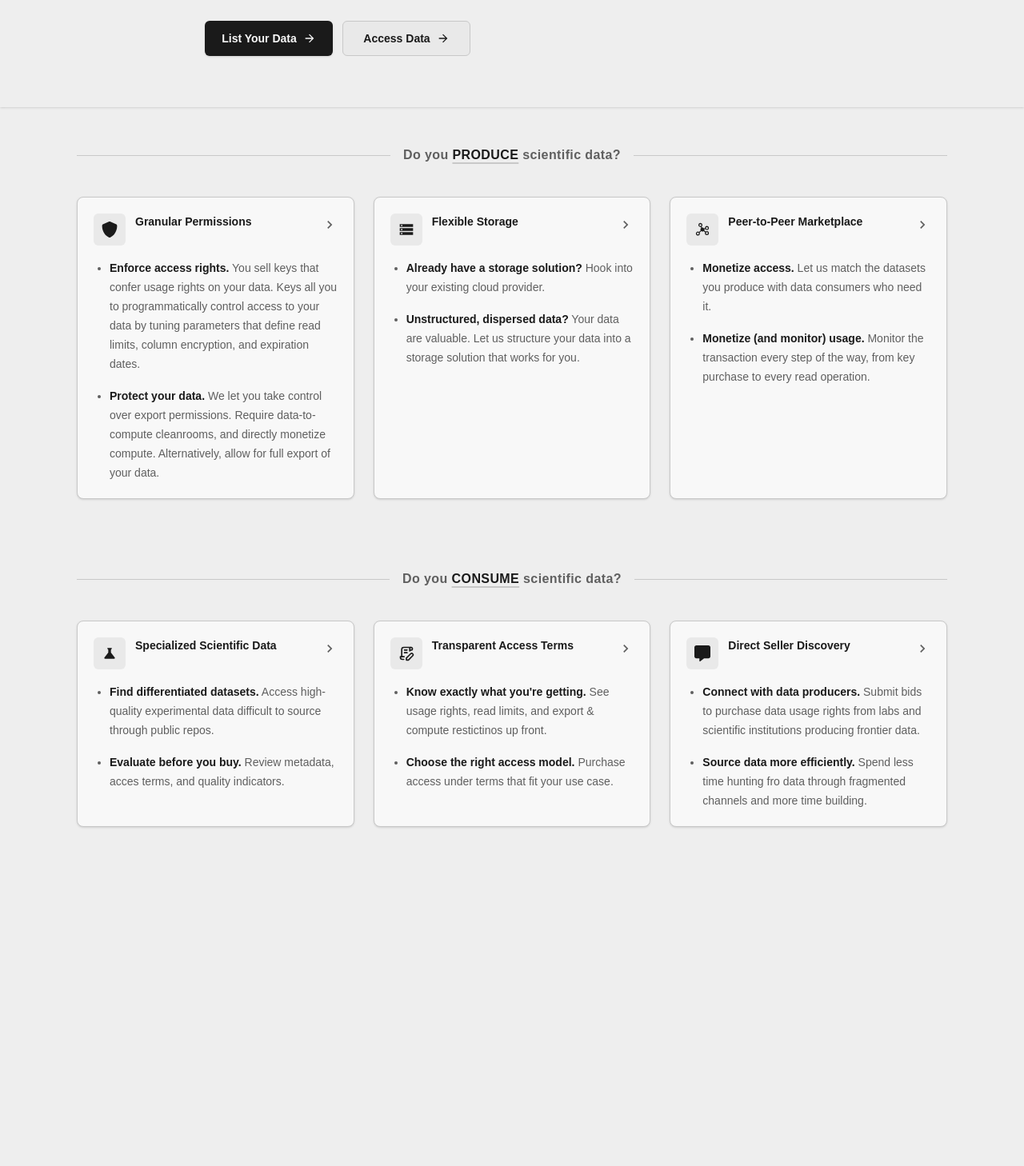
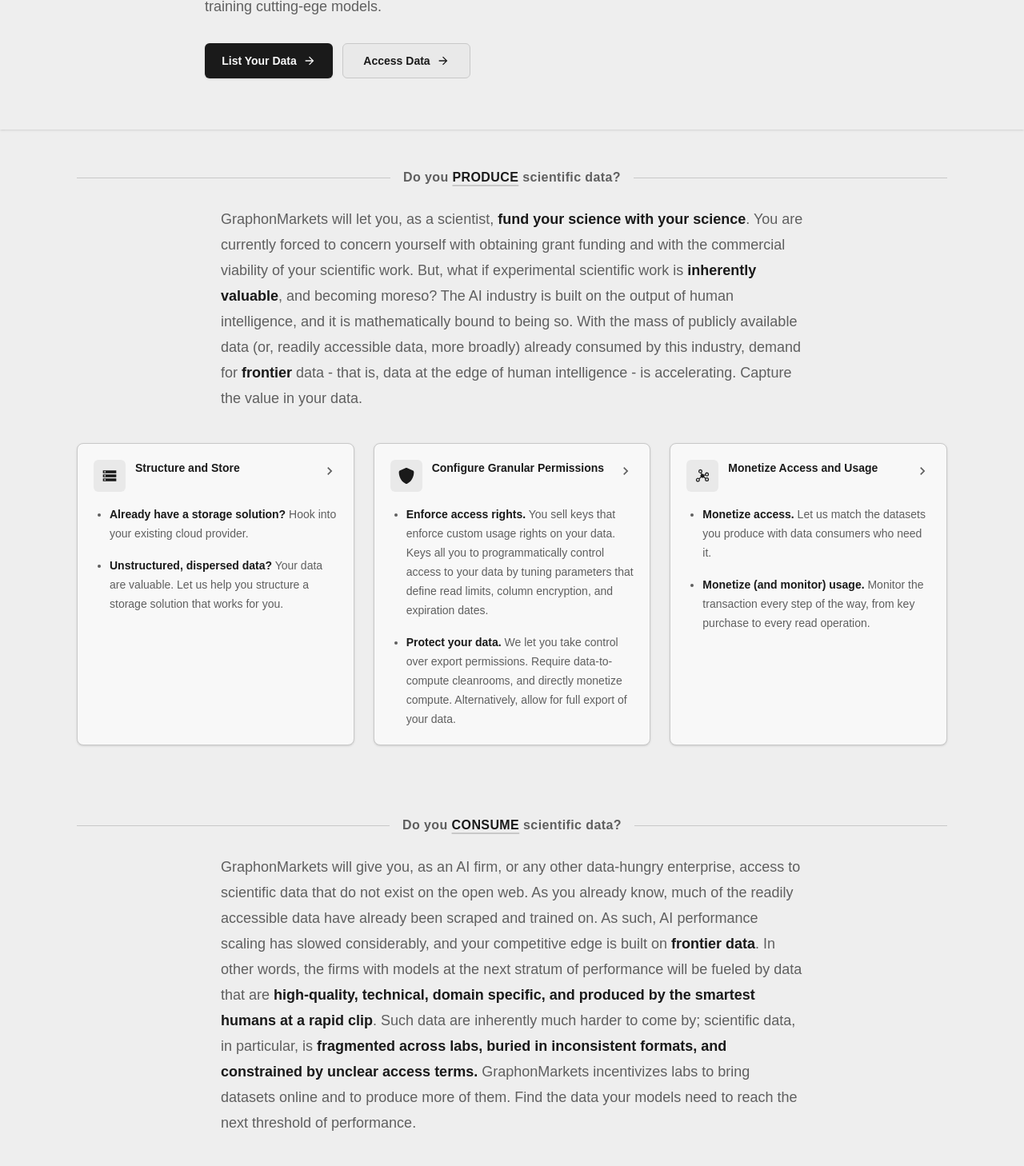
Before and after one commit to iamaray/graphon_one_pager, a Next.js app in the folder graphon-one-pager/: page / in a window 1280 px wide. Shown: the part 294-1752 px from the top of the page at 80% size. Before the commit the page ends 1368 px from the top, so only its background shows below. Built offline with nearby package versions, Linux system fonts and the light colour scheme.

Commit message:
changes to top card and top nav

```diff
--- a/graphon-one-pager/app/page.tsx
+++ b/graphon-one-pager/app/page.tsx
@@ -1,7 +1,9 @@
 import TopCard from "@/components/TopCard";
 import InfoCard, { type ExpandedInfoCardRow } from "@/components/InfoCard";
 import InfoCardRowLayout from "@/components/InfoCardRowLayout";
-import AudienceHeader from "@/components/AudienceHeader";
+import DelinUserTypeHeader from "@/components/DelinUserTypeHeader";
+import DelinAboutUsHeader from "@/components/DelinAboutUsHeader";
+
 import { FaShield } from "react-icons/fa6";
 import { MdStorage, MdScience } from "react-icons/md";
 import { PiGraphFill } from "react-icons/pi";
@@ -53,33 +55,52 @@
   ];
 }
 
+function ForegroundBold({ body }: { body: string }) {
+  return <strong className="font-semibold text-foreground">{body}</strong>;
+}
+
 export default function Home() {
   return (
     <section>
       <TopCard />
-      <AudienceHeader action="PRODUCE" />
+
+      <DelinUserTypeHeader action="PRODUCE" />
+      <p className="mx-auto mt-6 max-w-3xl px-5 text-base leading-7 text-text-muted sm:text-lg sm:leading-8">
+        GraphonMarkets will let you, as a scientist,{" "}
+        <ForegroundBold body="fund your science with your science" />. You are
+        currently forced to concern yourself with obtaining grant funding and
+        with the commercial viability of your scientific work. But, what if
+        experimental scientific work is{" "}
+        <ForegroundBold body="inherently valuable" />, and becoming moreso? The
+        AI industry is built on the output of human intelligence, and it is
+        mathematically bound to being so. With the mass of publicly available
+        data (or, readily accessible data, more broadly) already consumed by
+        this industry, demand for <ForegroundBold body="frontier" /> data - that
+        is, data at the edge of human intelligence - is accelerating. Capture
+        the value in your data.
+      </p>
       <InfoCardRowLayout>
         <InfoCard
+          Icon={MdStorage}
+          header="Structure and Store"
+          body={[
+            "Already have a storage solution? Hook into your existing cloud provider.",
+            "Unstructured, dispersed data? Your data are valuable. Let us help you structure a storage solution that works for you.",
+          ]}
+          expandedRows={placeholderRows("Flexible storage")}
+        />
+        <InfoCard
           Icon={FaShield}
-          header="Granular Permissions"
+          header="Configure Granular Permissions"
           body={[
-            "Enforce access rights. You sell keys that confer usage rights on your data. Keys all you to programmatically control access to your data by tuning parameters that define read limits, column encryption, and expiration dates.",
+            "Enforce access rights. You sell keys that enforce custom usage rights on your data. Keys all you to programmatically control access to your data by tuning parameters that define read limits, column encryption, and expiration dates.",
             "Protect your data. We let you take control over export permissions. Require data-to-compute cleanrooms, and directly monetize compute. Alternatively, allow for full export of your data.",
           ]}
           expandedRows={placeholderRows("Granular permissions")}
         />
         <InfoCard
-          Icon={MdStorage}
-          header="Flexible Storage"
-          body={[
-            "Already have a storage solution? Hook into your existing cloud provider.",
-            "Unstructured, dispersed data? Your data are valuable. Let us structure your data into a storage solution that works for you.",
-          ]}
-          expandedRows={placeholderRows("Flexible storage")}
-        />
-        <InfoCard
           Icon={PiGraphFill}
-          header="Peer-to-Peer Marketplace"
+          header="Monetize Access and Usage"
           body={[
             "Monetize access. Let us match the datasets you produce with data consumers who need it.",
             "Monetize (and monitor) usage. Monitor the transaction every step of the way, from key purchase to every read operation.",
@@ -87,7 +108,32 @@
           expandedRows={placeholderRows("Peer-to-peer marketplace")}
         />
       </InfoCardRowLayout>
-      <AudienceHeader action="CONSUME" />
+      <DelinUserTypeHeader action="CONSUME" />
+
+      <p className="mx-auto mt-6 max-w-3xl px-5 text-base leading-7 text-text-muted sm:text-lg sm:leading-8">
+        GraphonMarkets will give you, as an AI firm, or any other data-hungry
+        enterprise, access to scientific data that do not exist on the open web.
+        As you already know, much of the readily accessible data have already
+        been scraped and trained on. As such, AI performance scaling has slowed
+        considerably, and your competitive edge is built on{" "}
+        <ForegroundBold body="frontier data" />. In other words, the firms with
+        models at the next stratum of performance will be fueled by data that
+        are{" "}
+        <ForegroundBold
+          body="high-quality, technical, domain specific, and produced by the smartest humans at
+          a rapid clip"
+        />
+        . Such data are inherently much harder to come by; scientific data, in
+        particular, is{" "}
+        <ForegroundBold
+          body="fragmented across labs, buried in inconsistent formats,
+        and constrained by unclear access terms. "
+        />
+        GraphonMarkets incentivizes labs to bring datasets online and to produce
+        more of them. Find the data your models need to reach the next threshold
+        of performance.
+      </p>
+
       <InfoCardRowLayout>
         <InfoCard
           Icon={MdScience}
--- a/graphon-one-pager/components/AudienceHeader.tsx
+++ /dev/null
@@ -1,19 +0,0 @@
-export default function AudienceHeader({
-  action,
-}: {
-  action: "PRODUCE" | "CONSUME";
-}) {
-  return (
-    <div className="mx-auto flex w-full max-w-6xl items-center gap-4 px-4 pt-10 sm:px-6 sm:pt-12 lg:px-8">
-      <div className="h-px flex-1 bg-border" />
-      <h1 className="shrink-0 text-center text-sm font-semibold tracking-wide text-text-muted sm:text-base">
-        Do you{" "}
-        <span className="text-foreground underline decoration-border decoration-2 underline-offset-4">
-          {action}
-        </span>{" "}
-        scientific data?
-      </h1>
-      <div className="h-px flex-1 bg-border" />
-    </div>
-  );
-}
--- /dev/null
+++ b/graphon-one-pager/components/DelinAboutUsHeader.tsx
@@ -0,0 +1,16 @@
+export default function DelinAboutUsHeader({ body }: { body: string }) {
+  return (
+    <div className="flex flex-col">
+      <div className="mx-auto flex w-full max-w-6xl items-center gap-4 px-4 pt-10 sm:px-6 sm:pt-12 lg:px-8">
+        <div className="h-px flex-1 bg-border" />
+        <h1 className="shrink-0 text-center text-sm font-semibold tracking-wide text-text-muted sm:text-base">
+          {" "}
+          <span className="text-foreground underline decoration-border decoration-2 underline-offset-4">
+            ABOUT US
+          </span>{" "}
+        </h1>
+        <div className="h-px flex-1 bg-border" />
+      </div>
+    </div>
+  );
+}
--- /dev/null
+++ b/graphon-one-pager/components/DelinUserTypeHeader.tsx
@@ -0,0 +1,21 @@
+export default function DelinUserTypeHeader({
+  action,
+}: {
+  action: "PRODUCE" | "CONSUME";
+}) {
+  return (
+    <div className="flex flex-col">
+      <div className="mx-auto flex w-full max-w-6xl items-center gap-4 px-4 pt-10 sm:px-6 sm:pt-12 lg:px-8">
+        <div className="h-px flex-1 bg-border" />
+        <h1 className="shrink-0 text-center text-sm font-semibold tracking-wide text-text-muted sm:text-base">
+          Do you{" "}
+          <span className="text-foreground underline decoration-border decoration-2 underline-offset-4">
+            {action}
+          </span>{" "}
+          scientific data?
+        </h1>
+        <div className="h-px flex-1 bg-border" />
+      </div>
+    </div>
+  );
+}
--- a/graphon-one-pager/components/TopCard.tsx
+++ b/graphon-one-pager/components/TopCard.tsx
@@ -40,8 +40,9 @@
           Compute &lt;&gt; <TypedHeroWord />
         </h1>
         <p className="mt-5 max-w-2xl text-base leading-7 text-text-muted sm:text-lg">
-          We&apos;re bridging the divide between supply and demand on frontier
-          science data. GraphonMarkets provides an exchange where experimental
+          The AI industry is data-constrained. We&apos;re solving this by
+          building the exchange and infrastructure layer on scientific data used
+          at scale. GraphonMarkets provides an exchange where experimental
           science labs can sell data usage rights to firms training cutting-ege
           models.
         </p>
--- a/graphon-one-pager/components/TopNavLayout.tsx
+++ b/graphon-one-pager/components/TopNavLayout.tsx
@@ -11,7 +11,7 @@
           <p className="font-semibold tracking-wide text-foreground">
             GraphonMarkets
           </p>
-          <p className="text-xs text-text-muted">Science Data Exchange</p>
+          <p className="text-xs text-text-muted">The Science Data Exchange</p>
         </div>
         <TopNav />
         <ThemeToggle />
```
